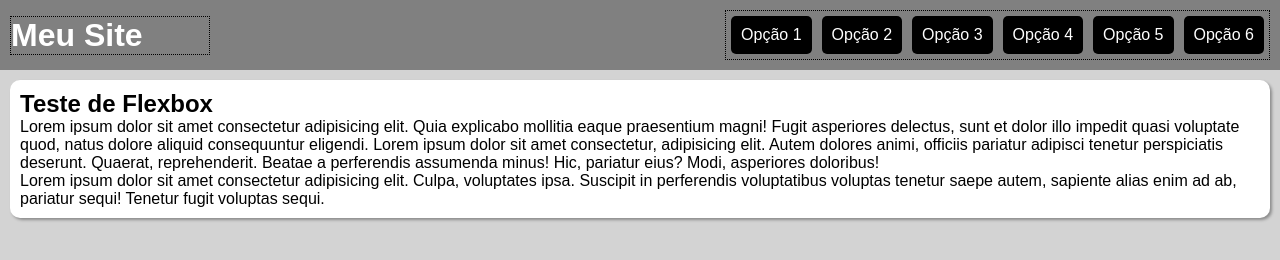
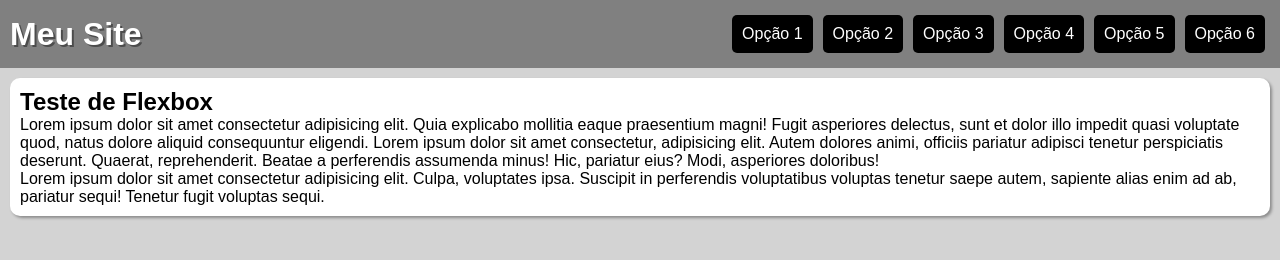
Before and after one commit to Liavik/Teste, a plain HTML site: page Flexbox/index.html in a window 1280 px wide. Drawn offline with Linux system fonts and the light colour scheme.

Commit message:
02/10/2024 - 11:27

```diff
--- a/Flexbox/index.html
+++ b/Flexbox/index.html
@@ -5,6 +5,7 @@
     <meta name="viewport" content="width=device-width, initial-scale=1.0">
     <title>Menu Flexbox</title>
     <link rel="stylesheet" href="main.css">
+    <link rel="stylesheet" href="mobile.css" media="screen and (max-width: 580px)">
 </head>
 <body>
     <header>
--- a/Flexbox/main.css
+++ b/Flexbox/main.css
@@ -26,13 +26,11 @@ header {
 }
 
 header > h1 {
-    border: 1px dotted black;
     flex: 0 0 200px;
+    text-shadow: 2px 2px 0px rgba(0, 0, 0, 0.404);
 }
 
 header > nav {
-    border: 1px dotted black;
-
     display: flex;
     flex-flow: row wrap;
     justify-content: flex-end;
--- /dev/null
+++ b/Flexbox/mobile.css
@@ -0,0 +1,13 @@
+@charset "UTF-8";
+
+header, header >  nav {
+    flex-flow: column nowrap;
+}
+
+header > h1 {
+    flex-basis: 50px;
+}
+
+header > nav > a {
+    width: 90vw;
+}
```
